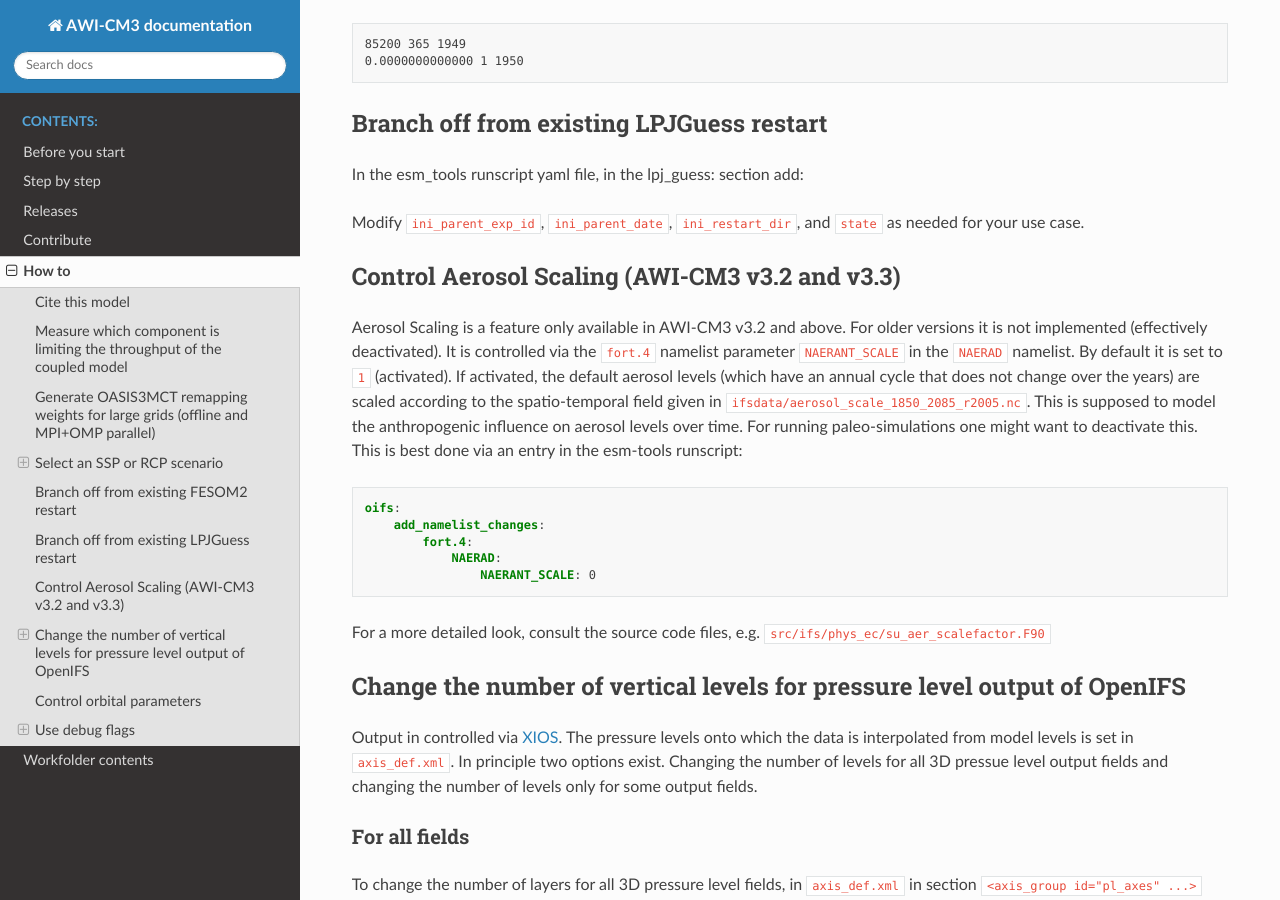
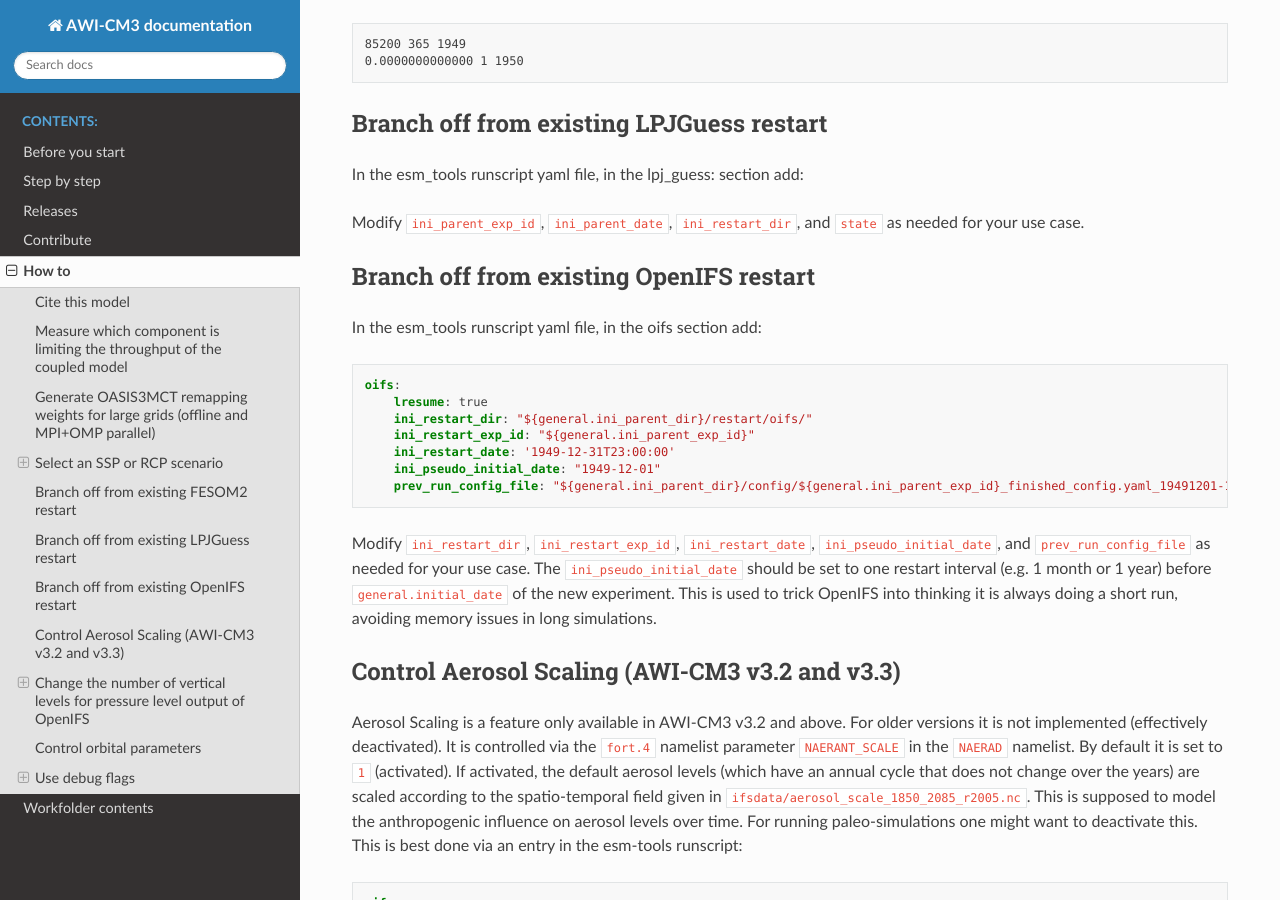
Before and after one commit to AWI-ESM/documentation_AWI-CM3, a Sphinx documentation site: the page built from source/how_to.rst, in a window 1280 px wide and 900 px high, scrolled down 3973 px. Built offline with Sphinx 7.4.7 and the Read the Docs theme 3.1.0, drawn with Linux system fonts in a browser that asks for light colours.

Commit message:
Add OpenIFS branch off documentation

```diff
--- a/source/how_to.rst
+++ b/source/how_to.rst
@@ -178,6 +178,21 @@ In the esm_tools runscript yaml file, in the lpj_guess: section add:
 
 Modify ``ini_parent_exp_id``, ``ini_parent_date``, ``ini_restart_dir``, and ``state`` as needed for your use case.
 
+Branch off from existing OpenIFS restart
+=========
+In the esm_tools runscript yaml file, in the oifs section add:
+
+.. code-block:: yaml
+
+   oifs:
+       lresume: true
+       ini_restart_dir: "${general.ini_parent_dir}/restart/oifs/"
+       ini_restart_exp_id: "${general.ini_parent_exp_id}"
+       ini_restart_date: '1949-12-31T23:00:00'
+       ini_pseudo_initial_date: "1949-12-01"
+       prev_run_config_file: "${general.ini_parent_dir}/config/${general.ini_parent_exp_id}_finished_config.yaml_19491201-19491231"
+
+Modify ``ini_restart_dir``, ``ini_restart_exp_id``, ``ini_restart_date``, ``ini_pseudo_initial_date``, and ``prev_run_config_file`` as needed for your use case. The ``ini_pseudo_initial_date`` should be set to one restart interval (e.g. 1 month or 1 year) before ``general.initial_date`` of the new experiment. This is used to trick OpenIFS into thinking it is always doing a short run, avoiding memory issues in long simulations.
 
 Control Aerosol Scaling (AWI-CM3 v3.2 and v3.3)
 =========
```
